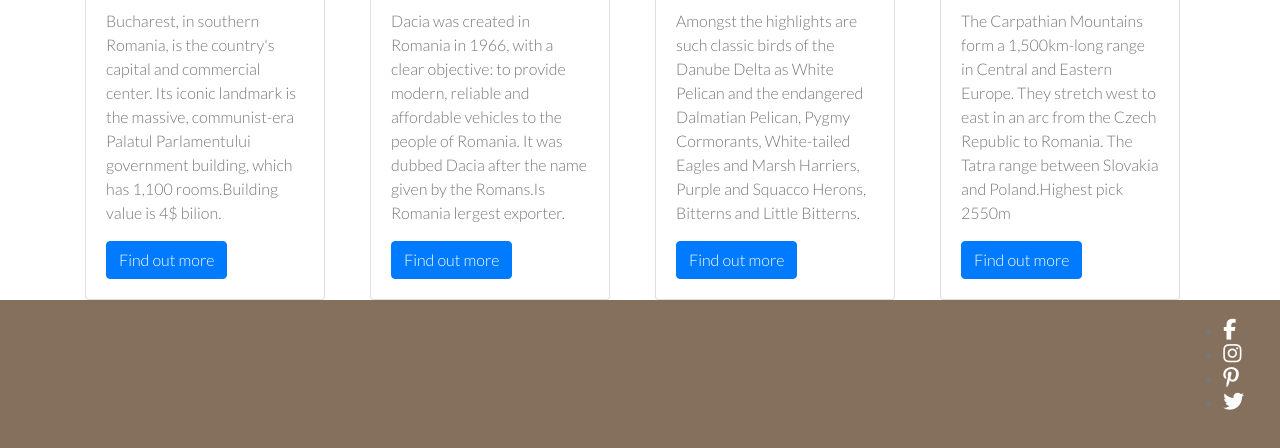
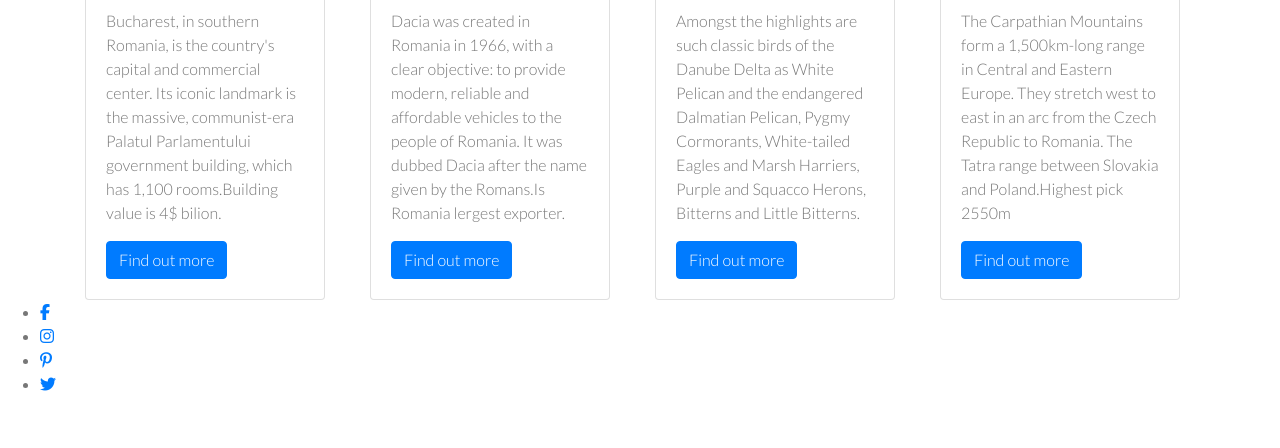
Before and after one commit to Laidybird/Discover-Romania-, a plain HTML site: page index.html in a window 1280 px wide. Shown: the part 1022-1470 px from the top of the page. Drawn offline with nearby package versions, Linux system fonts and the light colour scheme; a web font is replaced by a local one.

Commit message:
Adding more css style

```diff
--- a/CSS/style.css
+++ b/CSS/style.css
@@ -43,36 +43,9 @@ h3 {
 footer{
     height: 150px;
 }
-.social-footer {
-    padding: 1rem;
-    background: #856f5d;
-    display: inline-table;
-    display: inline-table;
-    display: flex;
-    -webkit-box-flex: center;
-        -ms-flex-align: center;
-            align-items: center;
-    -webkit-justify-content: space-between;
-        -ms-flex-pack: justify;
-            justify-content: space-between;
-  }
-
-  .social-footer .social-footer-icons li:last-of-type {
-    margin-right: 20px;
-  }
-
-  .social-footer .social-footer-icons .fa {
-    font-size: 1.3rem;
-    color: #fefefe;
-  }
-
-  .social-footer .social-footer-icons .fa:hover {
-    color: #4a4a4a;
-    transition: color 0.3s ease-in;
-  }
   .form-section {
     clear: left;
-    background: url("images/pexels-dan-cristian-paduret-5263613.jpg");
+    background: url("https://www.pexels.com/photo/wood-landscape-mountains-village-5263613/");
     background-size: cover;
     background-position: center;
     height: 900px;
```
Also changed, not shown: signUp.html (+4 -1 lines).
